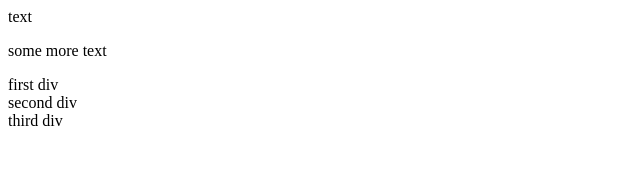
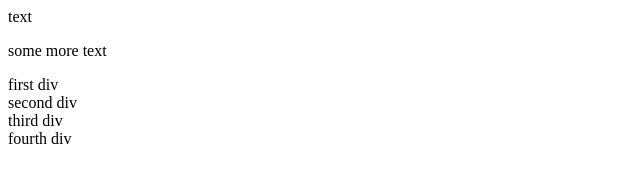
Before and after one commit to N3dSt4rk/git-remote-test, a plain HTML site: page index.html in a window 1280 px wide. Shown: the full height of the page, 0-640 px from the left. Drawn offline with Linux system fonts and the light colour scheme.

Commit message:
added fourth div

```diff
--- a/index.html
+++ b/index.html
@@ -3,3 +3,4 @@
 <div>first div</div>
 <div>second div</div>
 <div>third div</div>
+<div>fourth div</div>
```
